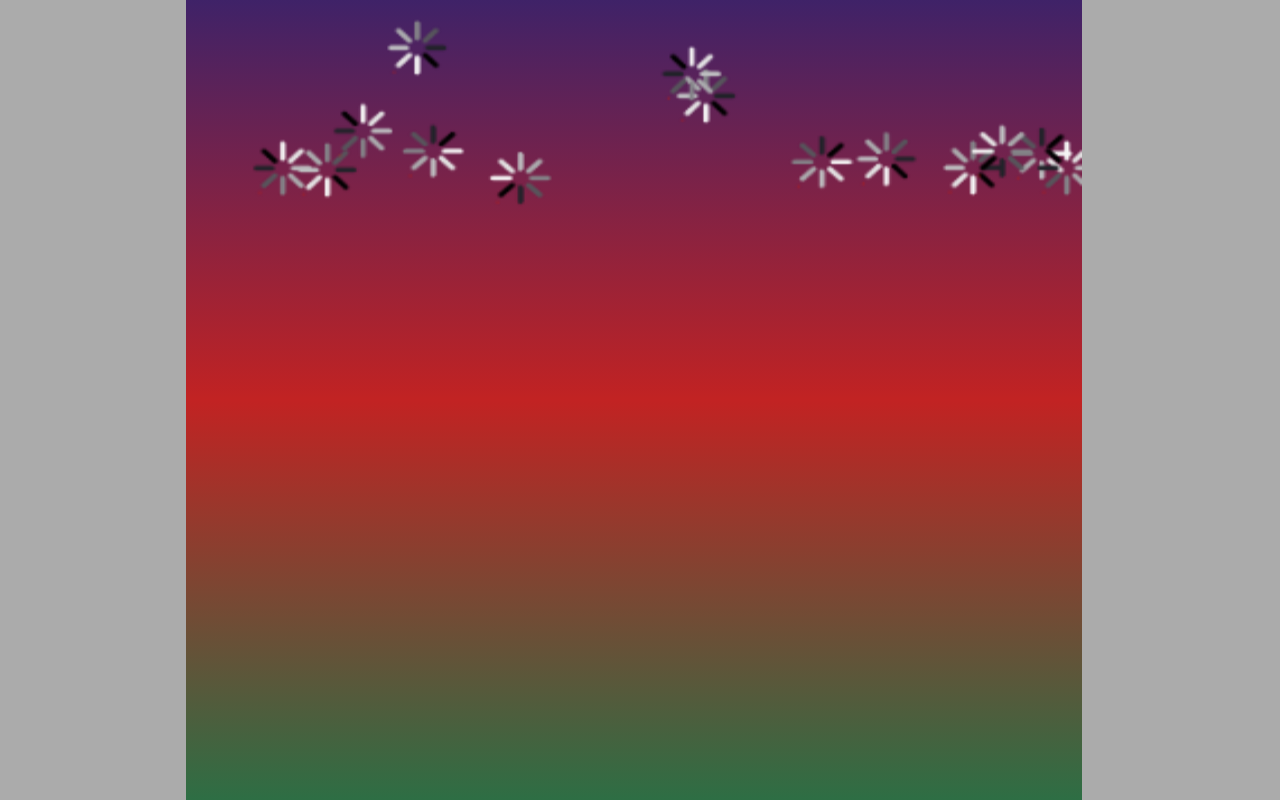
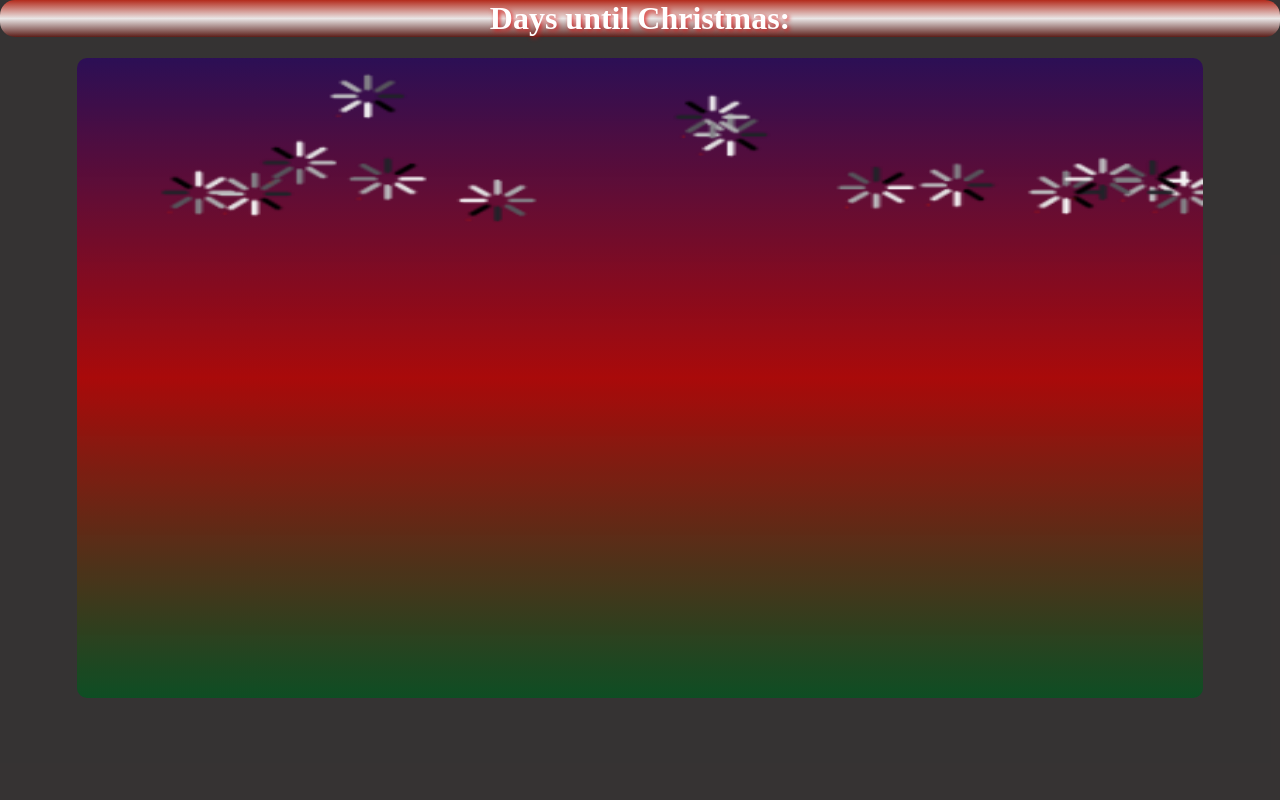
Before and after one commit to herilynn/Snowload2, a website built with webpack: page index.html in a window 1280 px wide. Built offline with nearby package versions, Linux system fonts and the light colour scheme.

Commit message:
Add title

```diff
--- a/index.html
+++ b/index.html
@@ -11,6 +11,12 @@
 
   <body>
     <div class = 'bg'></div>
+    <!-- <div class = 'counter'>
+        Timer
+    </div> -->
+    <h1 class = "counter">
+        Days until Christmas:
+    </h1>
     <div class="background5">
         <canvas id="backgroundCanvas"></canvas>
     </div>
--- a/src/index.scss
+++ b/src/index.scss
@@ -1,13 +1,14 @@
 #backgroundCanvas {
-    width: 70%;
-    height: 100%;
+    width: 88%;
+    height: 80%;
     position: relative;
-    top: 14.4%;
-    left: 14.5%;
-    // border-radius: 3px;
+    // top: 14.4%;
+    left: 6%;
+    border-radius: 10px;
     background:linear-gradient(#330a6db4, rgba(255, 0, 0, 0.624), rgba(0, 128, 45, 0.505));
     background-color: rgba(0, 0, 0, 0.461);
 }
+
 
 body {
     margin: 0;
@@ -22,7 +23,31 @@ body {
     .bg {
         width: 100%;
         height: 100%;
-    background-color: rgba(0, 0, 0, 0.328);
+        background-color: rgba(13, 10, 10, 0.83);
         position: absolute;
 
     }
+    // #counter {
+    //     color: white;
+    //     background-color: rgba(57, 74, 24, 0.646);
+    //     text-align: center;
+    //     padding: 5px;
+    //     height: 80%;
+    //     width: 20%;
+    //     left: 75%;
+    //     border-radius: 15px;
+    //     box-sizing: border-box;
+    //     position: absolute;
+    //   }
+
+.counter {
+    color: white;
+    text-shadow: 2px 2px 4px rgba(221, 11, 11, 0.8);    background:linear-gradient(#e82712b4, rgba(237, 233, 233, 0.98), rgba(128, 9, 0, 0.505));    text-align: center;
+    // padding: 5px;
+    height: auto;
+    width: 100%;
+    // left: 75%;
+    border-radius: 15px;
+    box-sizing: border-box;
+    position: relative;
+}
```
Also changed, not shown: dist/main.css. Lines whose indentation alone changed are shown as unchanged.
